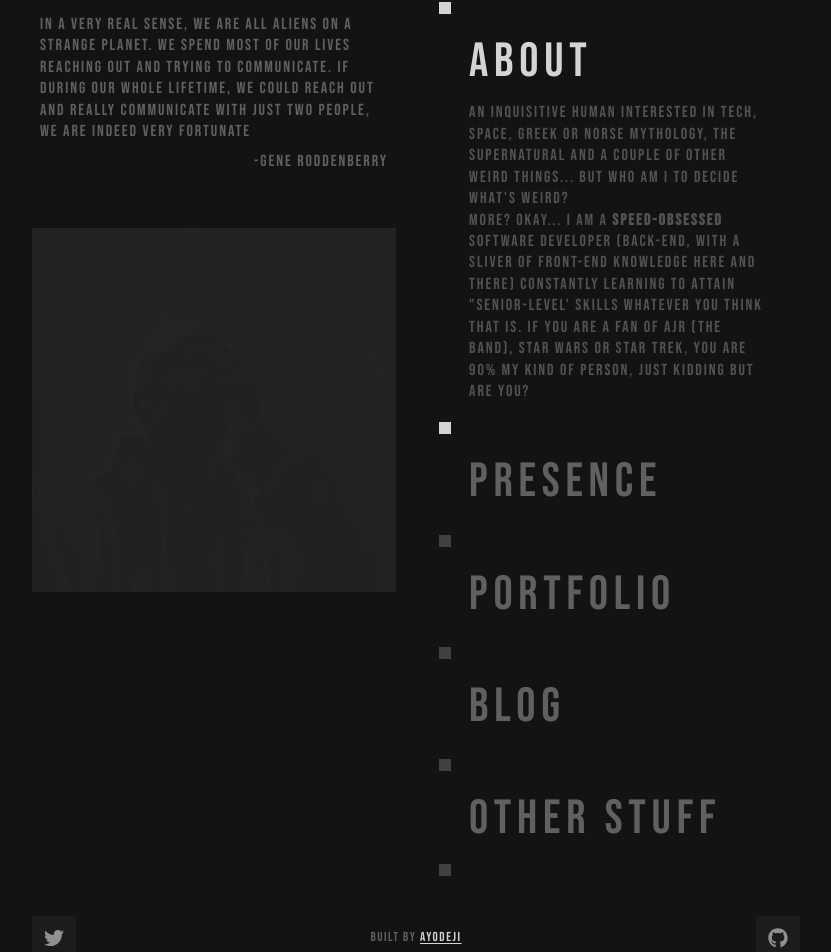
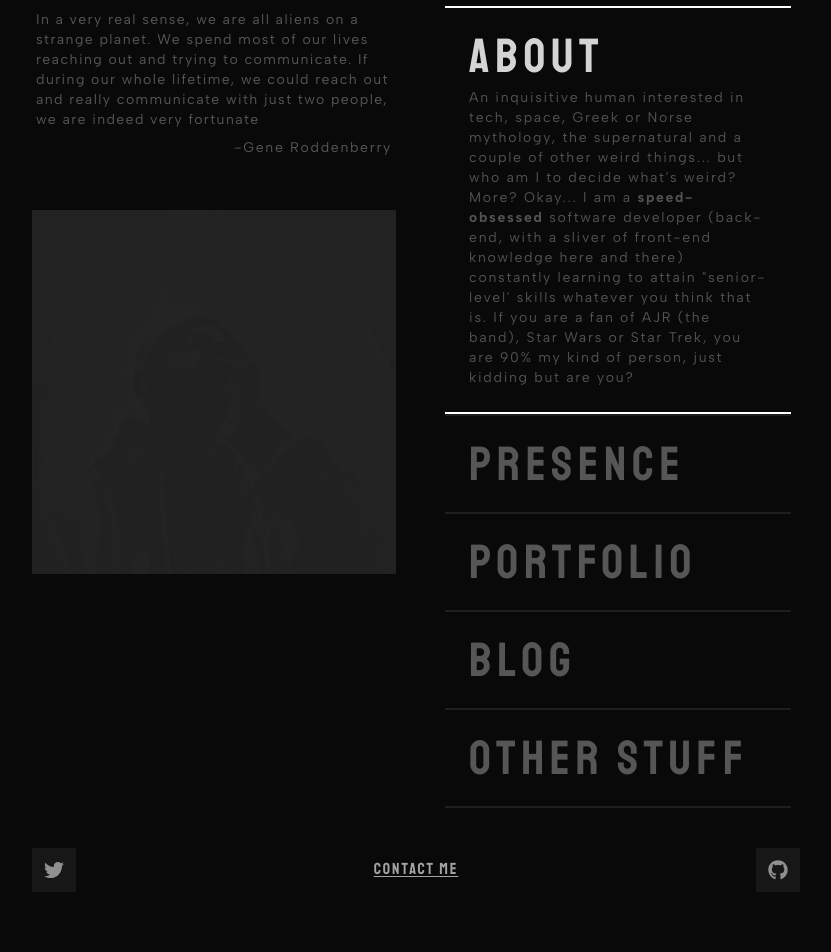
Before and after one commit to aosasona/trulyao-public, a Next.js app: page / in a window 1280 px wide. Shown: the part 90-1042 px from the top of the page, without its empty margins (224-1055 px from the left). Built offline with nearby package versions, Linux system fonts and the light colour scheme.

Commit message:
Updated article cards, splash screen, profile tabs etc

```diff
--- a/components/Footer.tsx
+++ b/components/Footer.tsx
@@ -8,7 +8,7 @@ const Footer = () => {
       <LinkIcon link="twitter.com/trulyao">
         <FaTwitter size={20} />
       </LinkIcon>
-      <p className="text-[12px] lg:text-[13px]">
+      {/* <p className="Albert-Sans text-[12px]">
         Built by{" "}
         <a
           href="https://twitter.com/trulyao"
@@ -19,6 +19,18 @@ const Footer = () => {
           Ayodeji
         </a>
       </p>
+
+      */}
+      <p>
+        <a
+          href="mailto:osasonaayodeji1@gmail.com"
+          target="_blank"
+          rel="noopener noreferrer"
+          className="text-neutral-400"
+        >
+          Contact Me
+        </a>
+      </p>
       <LinkIcon link="github.com/aosasona">
         <FaGithub size={20} />
       </LinkIcon>
--- /dev/null
+++ b/components/NavBar.tsx
@@ -0,0 +1,30 @@
+import React, { FC } from "react";
+import Clock from "react-live-clock";
+
+interface Props {
+  Timezone: string;
+}
+
+const NavBar: FC<Props> = ({ Timezone }) => {
+  return (
+    <nav className="NavBar w-screen flex justify-between items-center fixed top-0 z-[99] py-5 px-4 lg:px-[3vw]">
+      <h1 className="text-3xl text-neutral-600 lg:underline lg:underline-offset-4">
+        AYODEJI
+      </h1>
+
+      <div className="flex flex-col lg:flex-row items-end lg:items-center gap-x-2">
+        <Clock
+          format={"HH:mm:ss"}
+          ticking={true}
+          timezone={Timezone || "Europe/London"}
+          className="text-xl lg:text-3xl text-neutral-700 underline lg:no-underline underline-offset-4 Clock"
+        />
+        <h1 className="text-xs lg:text-sm text-neutral-700 mt-[2px] lg:mt-0">
+          {Timezone}
+        </h1>
+      </div>
+    </nav>
+  );
+};
+
+export default NavBar;
--- a/components/Tab.tsx
+++ b/components/Tab.tsx
@@ -20,14 +20,18 @@ const Tab: FC<Props> = ({
     // ${
     //   CurrentTab === identifier ? "border-neutral-300" : "border-neutral-700"
     // }
-    <div className={`transition-all duration-200 relative px-5 lg:px-6 py-6`}>
-      <div
+    <div
+      className={`transition-all duration-200 relative px-5 lg:px-6 py-6 ${
+        CurrentTab === identifier ? "Active-Tab" : "Inactive-Tab"
+      }`}
+    >
+      {/* <div
         className={`absolute -top-1 -left-[6px] aspect-square rounded-none w-3 transition-all duration-200  ${
           CurrentTab === identifier || CurrentTab === identifier - 1
             ? "bg-neutral-300"
             : "bg-neutral-700"
         }`}
-      ></div>
+      ></div> */}
       <h2
         title="Expand"
         className={`text-5xl lg:text-5xl cursor-pointer transition-all duration-200  ${
@@ -49,7 +53,7 @@ const Tab: FC<Props> = ({
             exit={{ opacity: 0, x: -10 }}
             transition={{ delay: 0, duration: 0.2 }}
             layout
-            className="h-min text-neutral-600 text-base mt-2 overflow-hidden"
+            className="Albert-Sans h-min text-neutral-600 text-sm mt-2 overflow-hidden"
           >
             {children}
           </motion.div>
--- a/package.json
+++ b/package.json
@@ -10,12 +10,10 @@
     "tailwind": "npx tailwind -i ./styles/main.css -o ./styles/globals.css --watch"
   },
   "dependencies": {
-    "@types/mongoose": "^5.11.97",
     "framer-motion": "^6.3.3",
     "graphql": "^16.5.0",
     "graphql-request": "4.3.0",
     "html-react-parser": "^1.4.12",
-    "locomotive-scroll": "^4.1.4",
     "moment": "^2.29.3",
     "moment-timezone": "^0.5.34",
     "mongoose": "^6.3.3",
@@ -26,6 +24,7 @@
     "react-icons": "^4.3.1",
     "react-live-clock": "^6.0.1",
     "react-moment": "^1.1.2",
+    "react-qr-code": "^2.0.7",
     "react-share": "^4.4.0",
     "react-toastify": "^9.0.1",
     "reading-time": "^1.5.0",
--- a/pages/blog/index.tsx
+++ b/pages/blog/index.tsx
@@ -21,16 +21,16 @@ const Blog: NextPage<Props> = ({ articles }) => {
     >
       <Meta title="Blog" desc="A doorway into my mind." />
       <main className="w-[93%] lg:w-4/6 2xl:w-3/6 mx-auto mt-[4vh] lg:mt-[9vh]">
-        <Back url="/" />
         <h1 className="text-6xl lg:text-7xl">Blog</h1>
-        <p className="text-[13px] lg:text-sm opacity-70 my-0">
+        <p className="Albert-Sans text-[13px] lg:text-sm opacity-70 mb-6">
           A doorway to my mind, thoughts, experiences, ideas, visions and
           everything else. Why would be interested? I don&apos;t know but here
           you go.
         </p>
+        <Back url="/" />
         <section>
           {Articles.length > 0 ? (
-            <div className="grid grid-cols-1 gap-0 lg:grid-cols-2 lg:gap-3 mt-4 mb-[5vh]">
+            <div className="grid grid-cols-1 gap-4 lg:grid-cols-2 lg:gap-4 mt-6 lg:mt-6 mb-[5vh]">
               {Articles.map((article: any, index: any) => (
                 <ArticleCard key={index} article={article} />
               ))}
--- a/pages/index.tsx
+++ b/pages/index.tsx
@@ -4,20 +4,18 @@ import type { NextPage } from "next";
 import Link from "next/link";
 import { AnimatePresence, AnimateSharedLayout, motion } from "framer-motion";
 
-import Clock from "react-live-clock";
 import Meta from "@/defaults/Meta";
 
 import SplashScreen from "@/components/SplashScreen";
 import Tab from "@/components/Tab";
 import Footer from "@/components/Footer";
+import NavBar from "@/components/NavBar";
 
 const Home: NextPage = () => {
   const [SplashVisible, setSplashVisible] = useState<boolean>(true);
   const [CurrentTab, setCurrentTab] = useState<number>(1);
-  const [ImageVisibility, setImageVisibility] = useState<boolean>(false);
   const [Timezone, setTimezone] = useState<string>("");
   const MainRef = useRef<null | HTMLElement | any>();
-  const target = useRef<null | HTMLElement | any>();
 
   useEffect(() => {
     setTimeout(() => {
@@ -34,69 +32,14 @@ const Home: NextPage = () => {
     <>
       <Meta title="Ayodeji" />
       <SplashScreen visible={SplashVisible} />
-      <nav className="w-screen bg-[#131313] flex justify-between items-center fixed top-0 z-[99] py-[13px] px-4 lg:px-[10vw]">
-        <h1 className="text-3xl text-neutral-600 lg:underline lg:underline-offset-4">
-          AYODEJI
-        </h1>
-
-        <div className="flex flex-col lg:flex-row items-end lg:items-center gap-x-2">
-          <Clock
-            format={"HH:mm:ss"}
-            ticking={true}
-            timezone={Timezone || "Europe/London"}
-            className="text-xl lg:text-3xl text-neutral-700 underline lg:no-underline underline-offset-4 Clock"
-          />
-          <h1 className="text-xs lg:text-sm text-neutral-700 mt-[2px] lg:mt-0">
-            {Timezone}
-          </h1>
-        </div>
-      </nav>
+      <NavBar Timezone={Timezone} />
 
       {/* MAIN CONTENT */}
       <main
         className="w-[91%] lg:w-3/5 2xl:w-3/6 mx-auto mt-[11vh] lg:mt-[12vh]"
         ref={MainRef}
       >
-        {/* <div
-          onMouseEnter={() => setImageVisibility(true)}
-          onMouseLeave={() => setImageVisibility(false)}
-        >
-          <AnimatePresence exitBeforeEnter>
-            {!ImageVisibility ? (
-              <motion.div
-                initial={{ opacity: 0 }}
-                animate={{ opacity: 1 }}
-                transition={{ duration: 0.2 }}
-                className="relative w-[35vw] lg:w-[14vw] 2xl:w-[10vw] mx-auto aspect-square overflow-hidden rounded-full border-[3px] border-neutral-800 hover:border-neutral-300 hover:-translate-y-2 transition-all cursor-pointer select-none"
-              >
-                <Image
-                  src="/images/Memoji.PNG"
-                  className="select-none"
-                  alt="Memoji"
-                  layout="fill"
-                  loading="eager"
-                />
-              </motion.div>
-            ) : (
-              <motion.div
-                initial={{ opacity: 0 }}
-                animate={{ opacity: 1 }}
-                transition={{ duration: 0.2 }}
-                className="relative w-[35vw] lg:w-[14vw] 2xl:w-[10vw] mx-auto aspect-square overflow-hidden rounded-full border-[3px] border-neutral-800 hover:border-neutral-300 hover:-translate-y-2 transition-all cursor-pointer select-none"
-              >
-                <Image
-                  src="/images/ME.jpg"
-                  className="select-none"
-                  alt="Me"
-                  layout="fill"
-                  loading="eager"
-                />
-              </motion.div>
-            )}
-          </AnimatePresence>
-        </div> */}
-
-        <div className="lg:grid lg:grid-cols-2 lg:gap-x-10 mb-8">
+        <div className="lg:grid lg:grid-cols-2 lg:gap-x-10 mb-8 transition-all">
           <AnimatePresence>
             {!SplashVisible && (
               <div className="h-full">
@@ -104,7 +47,7 @@ const Home: NextPage = () => {
                   initial={{ opacity: 0, y: -300 }}
                   animate={{ opacity: 1, y: 0 }}
                   transition={{ duration: 0.5 }}
-                  className="tracking-widest p-2"
+                  className="tracking-widest Albert-Sans text-sm p-1"
                 >
                   In a very real sense, we are all aliens on a strange planet.
                   We spend most of our lives reaching out and trying to
@@ -135,12 +78,7 @@ const Home: NextPage = () => {
               </div>
             )}
           </AnimatePresence>
-          <section className="relative w-[95%] h-min mx-auto select-none">
-            <div
-              className={`absolute bottom-0 -left-[6px] aspect-square rounded-none w-3  ${
-                CurrentTab === 5 ? "bg-neutral-300" : "bg-neutral-700"
-              }`}
-            ></div>
+          <section className="relative w-[95%] h-min mx-auto select-none transition-all">
             <Tab
               identifier={1}
               title="About"
@@ -200,6 +138,19 @@ const Home: NextPage = () => {
               <div className="Link text-neutral-300 hover:text-neutral-500">
                 <Link href="/blog">Start reading</Link>
               </div>
+              <br />
+              Not interested in my &quot;jumbled&quot; thoughts? You can also
+              check out{" "}
+              <a
+                href="https://www.aerdeets.com"
+                target="_blank"
+                rel="noopener noreferrer"
+                className="text-neutral-300 hover:text-neutral-500"
+              >
+                this blog
+              </a>
+              , I don&apos;t write too frequently but I try to keep it updated
+              as often I can.
             </Tab>
             <Tab
               identifier={5}
@@ -207,8 +158,8 @@ const Home: NextPage = () => {
               CurrentTab={CurrentTab}
               setCurrentTab={setCurrentTab}
             >
-              Uhm... stuffs I worked on (or I am working on) that you might be
-              interested in? - I like a minimal Twitter bio 😄
+              Uhm... other things I worked on (or I am working on) that you
+              might be interested in? - I like a minimal Twitter bio.
               <ul>
                 <li className="list-disc py-2">
                   <a
@@ -217,6 +168,15 @@ const Home: NextPage = () => {
                     rel="noopener noreferrer"
                   >
                     Frikax - The all-in-one social media for Techies
+                  </a>
+                </li>
+                <li className="list-disc py-2">
+                  <a
+                    href="https://www.aerdeets.com"
+                    target="_blank"
+                    rel="noopener noreferrer"
+                  >
+                    Aerdeets - All things tech!
                   </a>
                 </li>
                 <li className="list-disc py-2">
--- a/styles/main.css
+++ b/styles/main.css
@@ -1,22 +1,29 @@
 @import url(https://fonts.googleapis.com/css?family=Poppins:100,200,300,400,500,600,700,800,900);
 @import url(https://fonts.googleapis.com/css?family=Staatliches:100,200,300,400,500,600,700,800,900);
 @import url(https://fonts.googleapis.com/css?family=Bebas+Neue:100,200,300,400,500,600,700,800,900);
+@import url(https://fonts.googleapis.com/css?family=Albert+Sans:100,200,300,400,500,600,700,800,900);
 
+:root {
+  --primary-color: #565656;
+  --bg-color: #090909;
+  --slight-white: #ffffff;
+  --faded: #ffffff16;
+}
 * {
-  font-family: "Bebas Neue", "Staatliches", "Poppins", "Helvetica Neue", Arial,
-    Helvetica, sans-serif;
   margin: 0;
   border: 0;
   box-sizing: border-box !important;
   scroll-behavior: smooth !important;
-  line-height: 1.34em !important;
-  letter-spacing: 0.12em !important;
+  letter-spacing: 0.12em;
   /* border: 1px solid red !important; */
 }
 html,
 body {
-  background-color: #131313;
-  color: #606060;
+  font-family: "Staatliches", "Bebas Neue", "Poppins", "Helvetica Neue", Arial,
+    Helvetica, sans-serif;
+  line-height: 1.34em !important;
+  background-color: var(--bg-color);
+  color: var(--primary-color);
 }
 a {
   color: #909090;
@@ -25,17 +32,58 @@ a {
   text-underline-offset: 2px;
 }
 li a:hover {
-  color: white;
+  color: var(--slight-white);
 }
 img {
   filter: brightness(0.5);
+}
+/* p {
+  font-family: "Albert Sans", "Helvetica Neue", Arial, Helvetica, sans-serif !important;
+  font-size: 0.9em;
+} */
+.Albert-Sans {
+  font-family: "Albert Sans", "Helvetica Neue", Arial, Helvetica, sans-serif !important;
+}
+.Active-Tab {
+  border-top: 2px solid var(--slight-white);
+  border-bottom: 2px solid var(--slight-white);
+}
+.Inactive-Tab {
+  border-top: 2px solid var(--faded);
+}
+.Inactive-Tab:last-child {
+  border-bottom: 2px solid var(--faded);
+}
+.Article-Description {
+  font-size: 0.85em;
+  line-height: 1.5;
+  font-family: "Albert Sans", "Helvetica Neue", Arial, Helvetica, sans-serif;
+  color: #6060609e;
+}
+.Article-Body {
+  font-family: "Albert Sans", "Helvetica Neue", Arial, Helvetica, sans-serif !important;
+  font-size: 0.9em !important;
+  line-height: 1.75;
+}
+.Article-Card {
+  border-bottom: 2px solid rgba(35, 35, 35, 0.98);
+  transition: all;
+}
+.Article-Card:first-child {
+  border-top: 2px solid rgba(35, 35, 35, 0.98);
+}
+.Article-Card:hover {
+  border-bottom: 2px solid var(--slight-white);
+}
+.NavBar {
+  background-color: var(--bg-color);
 }
 .Link {
   display: block;
   line-height: 1.9rem;
 }
 .Link:hover {
-  color: white;
+  color: var(--slight-white);
 }
 .Loader {
   animation: 320ms Loader linear infinite;
@@ -52,7 +100,7 @@ img {
   text-decoration-color: rgb(82, 82, 82);
 }
 .Home-Entry-Text {
-  border: 1px solid #606060;
+  border: 1px solid var(--primary-color);
 }
 .Home-Overlay {
   background-color: rgba(34, 34, 34, 0.97);
@@ -69,24 +117,17 @@ img {
 .Home-Image-Container:hover .Home-Overlay {
   height: 0;
   bottom: 100%;
+  cursor: pointer;
 }
 .Home-Image {
   filter: brightness(0.5);
 }
-.Article-Card {
-  border-bottom: 2px solid rgba(35, 35, 35, 0.98);
+
+@media (min-width: 768px) {
+  .Article-Card:first-child {
+    border-top: none;
+  }
 }
-
-/* @media (min-width: 768px) {
-  html,
-  body {
-    background-image: url(/images/bg.svg);
-    background-repeat: no-repeat !important;
-    background-attachment: fixed !important;
-    background-size: cover;
-    background-position: center;
-  }
-} */
 
 @keyframes Loader {
   100% {
```
Also changed, not shown: components/ArticleCard.tsx (+7 -6 lines), components/Back.tsx (+5 -2 lines), components/RecCard.tsx (+7 -6 lines), components/SplashScreen.tsx (+5 -5 lines), pages/blog/[slug].tsx (+16 -7 lines), 1 other file (tests, documents, lock files or other folders).
